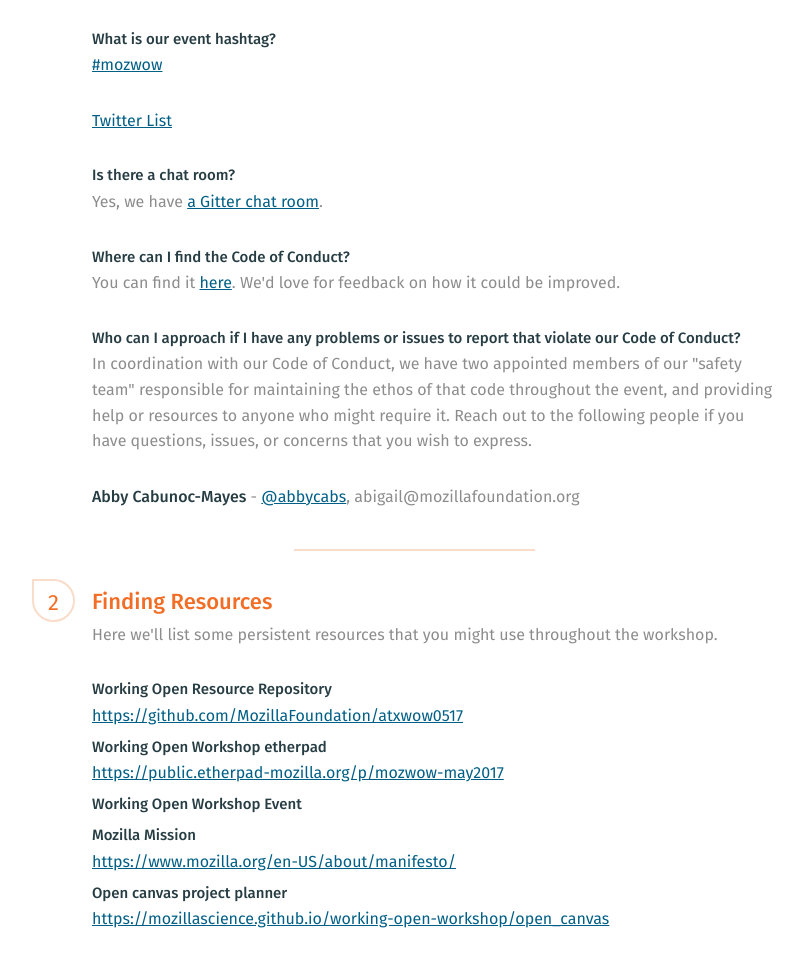
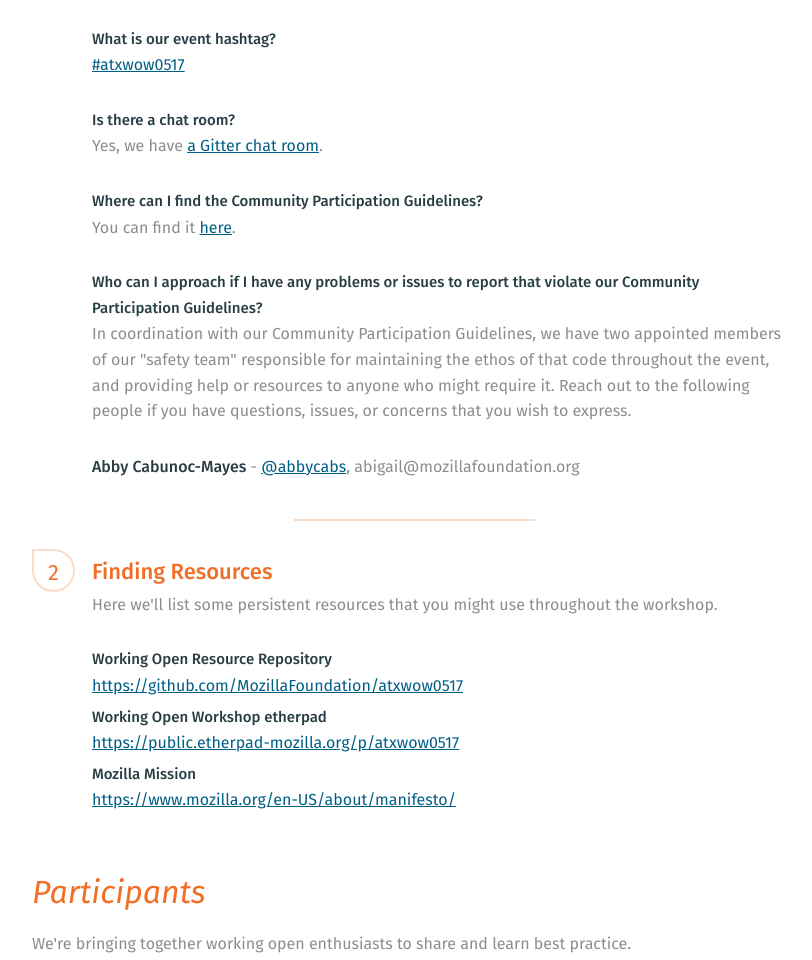
Before and after one commit to MozillaFoundation/atxwow0517, a plain HTML site: page index.html in a window 1280 px wide. Shown: the part 1432-2392 px from the top of the page, without its empty margins (263-1075 px from the left). Drawn offline with nearby package versions, Linux system fonts and the light colour scheme; a script that the page names is missing.

Commit message:
update help section

```diff
--- a/index.html
+++ b/index.html
@@ -122,10 +122,7 @@
             <li>
               <h2>What is our event hashtag?</h2>
               <p>
-                <a href="https://twitter.com/search?q=%23mozwow">#mozwow</a>
-              </p>
-              <p>
-                <a href="https://twitter.com/MozillaScience/lists/wow2017">Twitter List</a>
+                <a href="https://twitter.com/search?q=%23atxwow0517">#atxwow0517</a>
               </p>
             </li>
             <li>
@@ -135,15 +132,15 @@
               </p>
             </li>
             <li>
-              <h2>Where can I find the Code of Conduct?</h2>
+              <h2>Where can I find the Community Participation Guidelines?</h2>
               <p>
-                You can find it <a href="https://www.mozillascience.org/code-of-conduct">here</a>. We'd love for feedback on how it could be improved.
+                You can find it <a href="https://www.mozilla.org/en-US/about/governance/policies/participation/">here</a>.
               </p>
             </li>
             <li>
-              <h2>Who can I approach if I have any problems or issues to report that violate our Code of Conduct?</h2>
+              <h2>Who can I approach if I have any problems or issues to report that violate our Community Participation Guidelines?</h2>
               <p>
-                In coordination with our Code of Conduct, we have two appointed members of our "safety team" responsible for maintaining the ethos of that code throughout the event, and providing help or resources to anyone who might require it. Reach out to the following people if you have questions, issues, or concerns that you wish to express.
+                In coordination with our Community Participation Guidelines, we have two appointed members of our "safety team" responsible for maintaining the ethos of that code throughout the event, and providing help or resources to anyone who might require it. Reach out to the following people if you have questions, issues, or concerns that you wish to express.
               </p>
               <ul>
                 <li><strong>Abby Cabunoc-Mayes</strong> - <a href="https://twitter.com/abbycabs">@abbycabs</a>, abigail@mozillafoundation.org</li>
@@ -164,19 +161,11 @@
             </li>
             <li>
               <h2>Working Open Workshop etherpad</h2>
-              <p><a href="https://public.etherpad-mozilla.org/p/mozwow-may2017">https://public.etherpad-mozilla.org/p/mozwow-may2017</a></p>
-            </li>
-            <li>
-              <h2>Working Open Workshop Event</h2>
-              <p><a href=""></a></p>
+              <p><a href="https://public.etherpad-mozilla.org/p/atxwow0517">https://public.etherpad-mozilla.org/p/atxwow0517</a></p>
             </li>
             <li>
               <h2>Mozilla Mission</h2>
               <p><a href="https://www.mozilla.org/en-US/about/manifesto/">https://www.mozilla.org/en-US/about/manifesto/</a></p>
-            </li>
-            <li>
-              <h2>Open canvas project planner</h2>
-              <p><a href="https://mozillascience.github.io/working-open-workshop/open_canvas/">https://mozillascience.github.io/working-open-workshop/open_canvas</a></p>
             </li>
           </ul>
       </ol>
```
